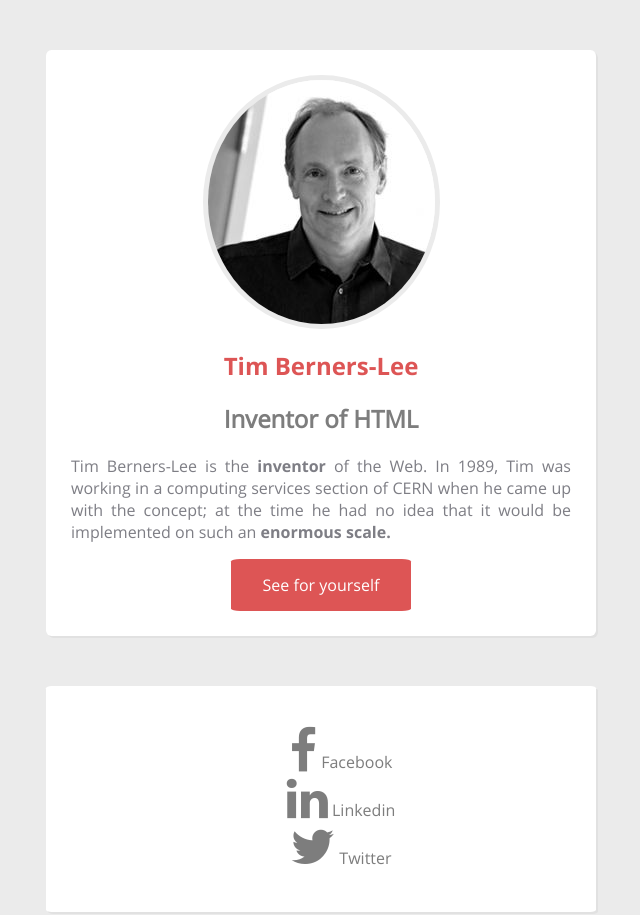
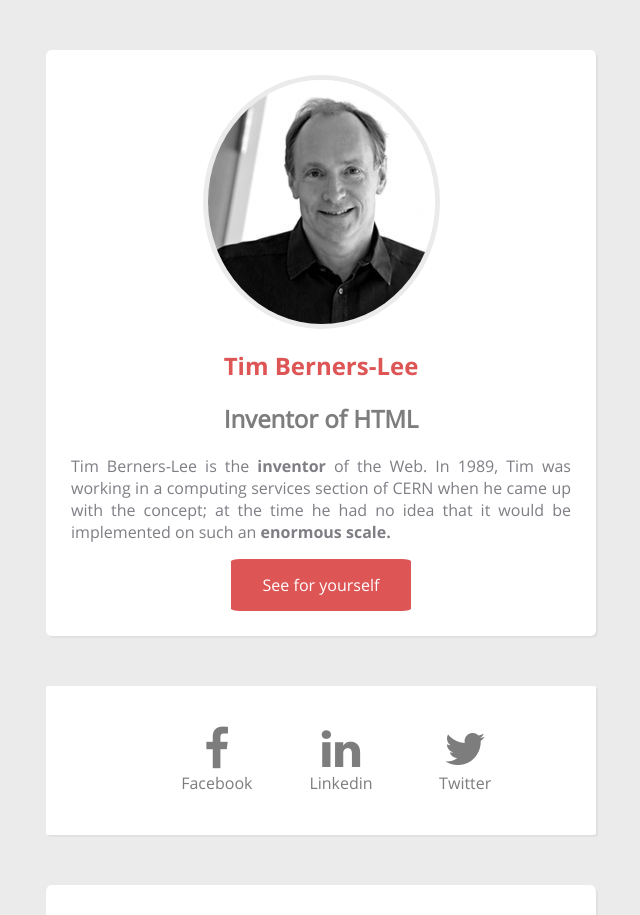
Before and after one commit to Freecey/website-berners-lee, a plain HTML site: page index.html in a window 1280 px wide. Shown: the top 915 px of the page, without its empty margins (319-959 px from the left). Drawn offline with Linux system fonts and the light colour scheme.

Commit message:
social link set horizontal correction

```diff
--- a/index.html
+++ b/index.html
@@ -29,11 +29,11 @@
         </section>
 
         <section class="cadre01 leesocial">
-            <div>
-                <ul>
-                    <li><a href="https://www.facebook.com/public/Tim-Berners-Lee"><i class="fa fa-facebook" style="font-size: 3em;"></i> Facebook</a></li>
-                    <li><a href="https://www.linkedin.com/in/tim-berners-lee-b41808ab/"><i class="fa fa-linkedin" style="font-size: 3em;"></i> Linkedin</a></li>
-                    <li><a href="https://twitter.com/timberners_lee"><i class="fa fa-twitter" style="font-size: 3em;"></i> Twitter</a></li>
+            <div class="table">
+                <ul id="horiz-list">
+                    <li><a href="https://www.facebook.com/public/Tim-Berners-Lee"><i class="fa fa-facebook"></i> Facebook</a></li>
+                    <li><a href="https://www.linkedin.com/in/tim-berners-lee-b41808ab/"><i class="fa fa-linkedin"></i> Linkedin</a></li>
+                    <li><a href="https://twitter.com/timberners_lee"><i class="fa fa-twitter"></i> Twitter</a></li>
             </div>
         </section>
 
--- a/style.css
+++ b/style.css
@@ -37,15 +37,12 @@ i {
     font-size: 3em;
 }
 
-a {
-    color: inherit;
+.leesocial a {color:#7d7d7d;
     text-decoration: none;
-}
-
-a {color:#7d7d7d;}         /* Unvisited link  */
-a:visited {color:#7d7d7d;} /* Visited link    */
-a:hover {color:#7d7d7d;}   /* Mouse over link */
-a:active {color:#7d7d7d;}  /* Selected link   */
+}         /* Unvisited link  */
+.leesocial a:visited {color:#7d7d7d;} /* Visited link    */
+.leesocial a:hover {color:#666666;}   /* Mouse over link */
+.leesocial a:active {color:#7d7d7d;}  /* Selected link   */
 
 
 .redcolorbg {
@@ -99,9 +96,6 @@ p {
 
 .leesocial {
     text-align: center;
-}
-.leemovie {
-
 }
 
 .leemovie p {
@@ -164,3 +158,22 @@ p {
     grid-column: 2;
     grid-row: 3;
 }
+
+
+.leesocial ul li {
+    /* make list elements fall inline as block elements */
+    position: relative;
+    display: inline-block;
+    /* next two lines only for display purposes */
+    text-align: center;
+    border:0px;
+    width: 80px;
+    padding-left: 20px;
+    padding-right: 20px;
+}
+/* horizontally center ul element */
+.leesocial ul { text-align:center; }
+
+.leesocial i {
+    font-size: 2.8em;
+}
```
